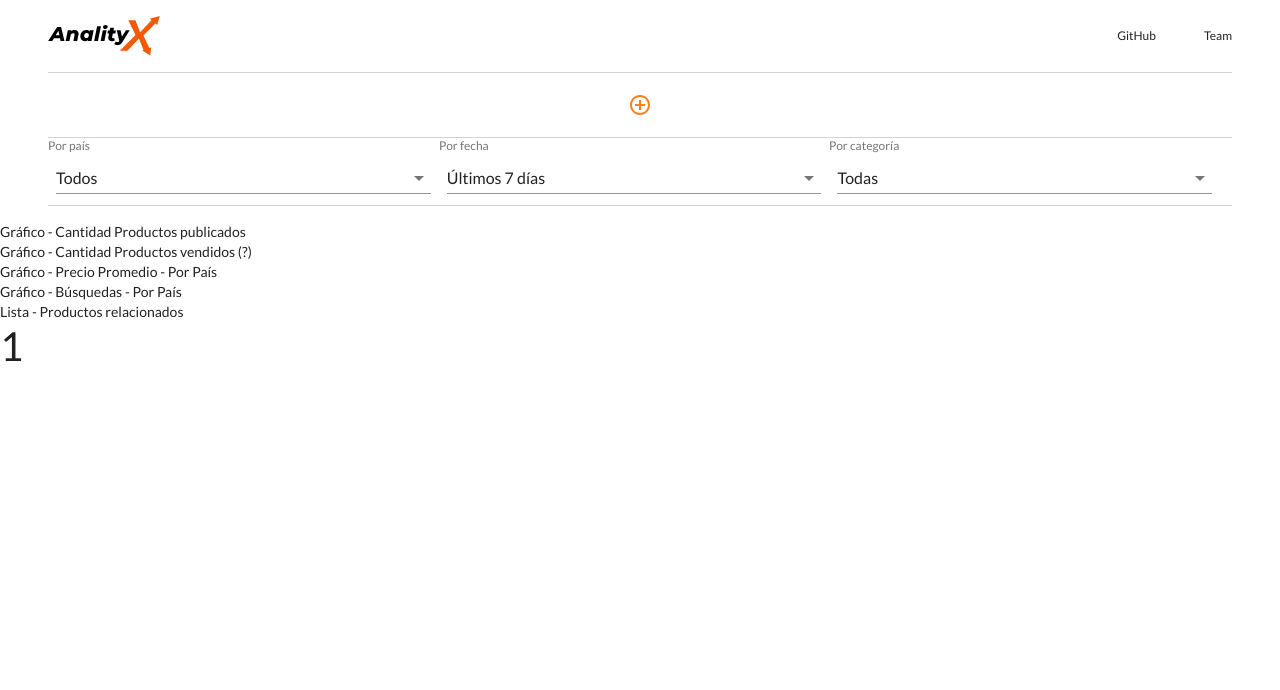
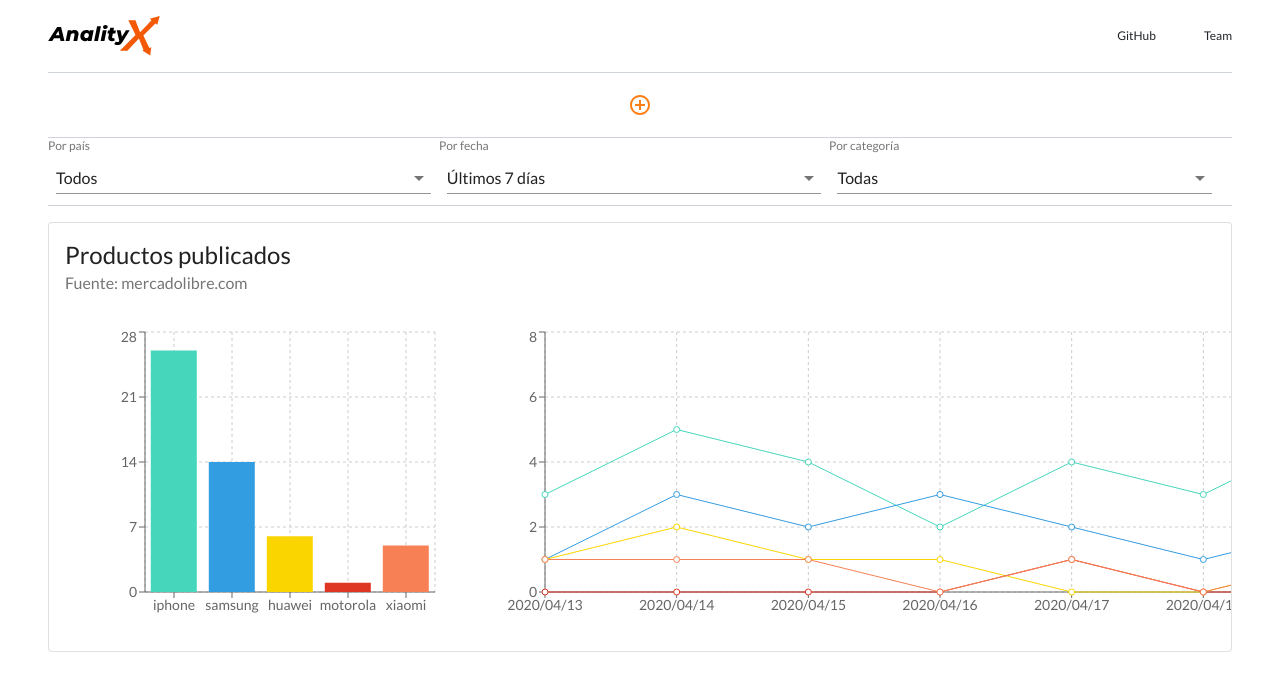
Before and after one commit to omarefg/product-collector, a Next.js app in the folder fronted/: page /explore in a window 1280 px wide. Before the commit this address had no page. Shown: the top 690 px of the page. Built offline with nearby package versions, Linux system fonts and the light colour scheme.

Commit message:
Update Dashboard - Published product

```diff
--- a/fronted/components/compare-keywords/index.jsx
+++ b/fronted/components/compare-keywords/index.jsx
@@ -1,5 +1,6 @@
 import { useContext, useState, useEffect, useRef } from 'react';
 import { useForm } from 'react-hook-form';
+import Router, { useRouter } from 'next/router';
 
 import { TrendContext } from '../../context/trend-context';
 import Keyword from './keyword';
@@ -8,6 +9,7 @@
 import styles from './CompareKeywords.module.styl';
 
 export default function CompareKeywords() {
+  const router = useRouter();
   const { keywords, setKeywords } = useContext(TrendContext);
   const { register, triggerValidation, getValues, setValue } = useForm();
 
@@ -34,6 +36,12 @@
       buttonRef.current && buttonRef.current.focus();
     }
     setErrors(newErrors);
+
+    const valuesString = values.join(',');
+    Router.push({
+      pathname: router.pathname,
+      query: { search: valuesString },
+    });
   };
 
   const handleBlur = async () => {
--- /dev/null
+++ b/fronted/components/dashboard/Dashboard.module.styl
@@ -0,0 +1,16 @@
+@import '../../styles/libstyle/index.styl'
+
+.dashboard
+    margin 1rem
+    display flex
+
+.cardContent
+    display flex
+
+@media $md
+    .dashboard
+        margin 1rem 1.5rem
+
+@media $lg
+    .dashboard
+        margin 1rem 3rem
--- /dev/null
+++ b/fronted/components/dashboard/average-published-products.jsx
@@ -0,0 +1,36 @@
+import {
+  BarChart,
+  Bar,
+  XAxis,
+  YAxis,
+  CartesianGrid,
+  Tooltip,
+} from 'recharts';
+
+import { result } from '../../mocks';
+
+export default function AveragePublishedProducts() {
+  const {
+    data: { productsAverage },
+  } = result;
+
+  return (
+    <BarChart
+      width={400}
+      height={300}
+      data={productsAverage}
+      margin={{
+        top: 5,
+        right: 30,
+        left: 20,
+        bottom: 5,
+      }}
+    >
+      <CartesianGrid strokeDasharray='3 3' />
+      <XAxis dataKey='producto' />
+      <YAxis />
+      <Tooltip />
+      <Bar dataKey='cantidad' fill='fill' />
+    </BarChart>
+  );
+}
--- /dev/null
+++ b/fronted/components/dashboard/index.jsx
@@ -0,0 +1,23 @@
+import { Card, CardContent, CardHeader } from '@material-ui/core';
+
+import AveragePublishedProducts from './average-published-products';
+import QtyPublishedProducts from './qty-published-products';
+
+import styles from './DashBoard.module.styl';
+
+export default function DashBoard() {
+  return (
+    <section className={styles.dashboard}>
+      <Card variant='outlined'>
+        <CardHeader
+          title='Productos publicados'
+          subheader= "Fuente: mercadolibre.com"
+        />
+        <CardContent className={styles.cardContent}>
+          <AveragePublishedProducts />
+          <QtyPublishedProducts />
+        </CardContent>
+      </Card>
+    </section>
+  );
+}
--- /dev/null
+++ b/fronted/components/dashboard/qty-published-products.jsx
@@ -0,0 +1,37 @@
+import {
+  XAxis,
+  YAxis,
+  CartesianGrid,
+  Tooltip,
+  LineChart,
+  Line,
+} from 'recharts';
+
+import { result } from '../../mocks';
+
+export default function QtyPublishedProducts() {
+  const {
+    data: { productsCount },
+  } = result;
+
+  return (
+    <LineChart
+        width={900}
+        height={300}
+        data={productsCount}
+        margin={{
+          top: 5, right: 30, left: 20, bottom: 5,
+        }}
+      >
+        <CartesianGrid strokeDasharray="3 3" />
+        <XAxis dataKey="date" />
+        <YAxis />
+        <Tooltip />
+        <Line dataKey="iphone" stroke="#46d6bb" />
+        <Line dataKey="samsung" stroke="#339de2" />
+        <Line dataKey="huawei" stroke="#fbd500" />
+        <Line dataKey="motorola" stroke="#df3523" />
+        <Line dataKey="xiaomi" stroke="#f78155" />
+      </LineChart>
+  );
+}
--- a/fronted/mocks/index.js
+++ b/fronted/mocks/index.js
@@ -55,5 +55,90 @@
       'Servicios',
       'Otras categorías',
     ],
+    productsAverage: [
+      {
+        producto: 'iphone',
+        cantidad: 26,
+        fill: '#46d6bb',
+      },
+      {
+        producto: 'samsung',
+        cantidad: 14,
+        fill: '#339de2',
+      },
+      {
+        producto: 'huawei',
+        cantidad: 6,
+        fill: '#fbd500',
+      },
+      {
+        producto: 'motorola',
+        cantidad: 1,
+        fill: '#df3523',
+      },
+      {
+        producto: 'xiaomi',
+        cantidad: 5,
+        fill: '#f78155',
+      },
+    ],
+    productsCount: [
+      {
+        date: '2020/04/13',
+        iphone: 3,
+        samsung: 1,
+        huawei: 1,
+        motorola: 0,
+        xiaomi: 1,
+      },
+      {
+        date: '2020/04/14',
+        iphone: 5,
+        samsung: 3,
+        huawei: 2,
+        motorola: 0,
+        xiaomi: 1,
+      },
+      {
+        date: '2020/04/15',
+        iphone: 4,
+        samsung: 2,
+        huawei: 1,
+        motorola: 0,
+        xiaomi: 1,
+      },
+      {
+        date: '2020/04/16',
+        iphone: 2,
+        samsung: 3,
+        huawei: 1,
+        motorola: 0,
+        xiaomi: 0,
+      },
+      {
+        date: '2020/04/17',
+        iphone: 4,
+        samsung: 2,
+        huawei: 0,
+        motorola: 1,
+        xiaomi: 1,
+      },
+      {
+        date: '2020/04/18',
+        iphone: 3,
+        samsung: 1,
+        huawei: 0,
+        motorola: 0,
+        xiaomi: 0,
+      },
+      {
+        date: '2020/04/19',
+        iphone: 5,
+        samsung: 2,
+        huawei: 1,
+        motorola: 0,
+        xiaomi: 1,
+      },
+    ],
   },
 };
--- a/fronted/pages/explore.jsx
+++ b/fronted/pages/explore.jsx
@@ -1,12 +1,12 @@
 import { useContext, useEffect } from 'react';
-import Router, { useRouter } from 'next/router';
+import { useRouter } from 'next/router';
 import { TrendContext } from '../context/trend-context';
 
 import Page from '../components/page';
 import CompareKeywords from '../components/compare-keywords';
 import Filters from '../components/filters';
-
-let renderCount = 0;
+import DashBoard from '../components/dashboard';
+import Test from '../components/test';
 
 export default function ExplorePage() {
   const router = useRouter();
@@ -17,28 +17,18 @@
     search && setKeywords(search.split(','));
   }, [router.query.search]);
 
-  useEffect(() => {
-    const valuesString = keywords.join(',');
-    Router.push({
-      pathname: router.pathname,
-      query: { search: valuesString },
-    });
-  }, [keywords.join(',')]);
-
-  renderCount += 1;
   return (
     <Page>
       <>
         <CompareKeywords />
         <Filters />
-        <section className='dashboard'>
-          <div>Gráfico - Cantidad Productos publicados</div>
-          <div>Gráfico - Cantidad Productos vendidos (?)</div>
-          <div>Gráfico - Precio Promedio - Por País</div>
-          <div>Gráfico - Búsquedas - Por País</div>
-          <div>Lista - Productos relacionados</div>
-        </section>
-        <h1>{renderCount}</h1>
+        <DashBoard />
+        {/* <div>Gráfico - Cantidad Productos vendidos (?)</div> */}
+        {/* <div>Gráfico - Precio Promedio - Por País</div> */}
+        {/* <div>Gráfico - Búsquedas - Por País</div> */}
+        {/* <div>Lista - Productos relacionados</div> */}
+        {/* <hr/> */}
+        {/* <Test /> */}
       </>
     </Page>
   );
```
